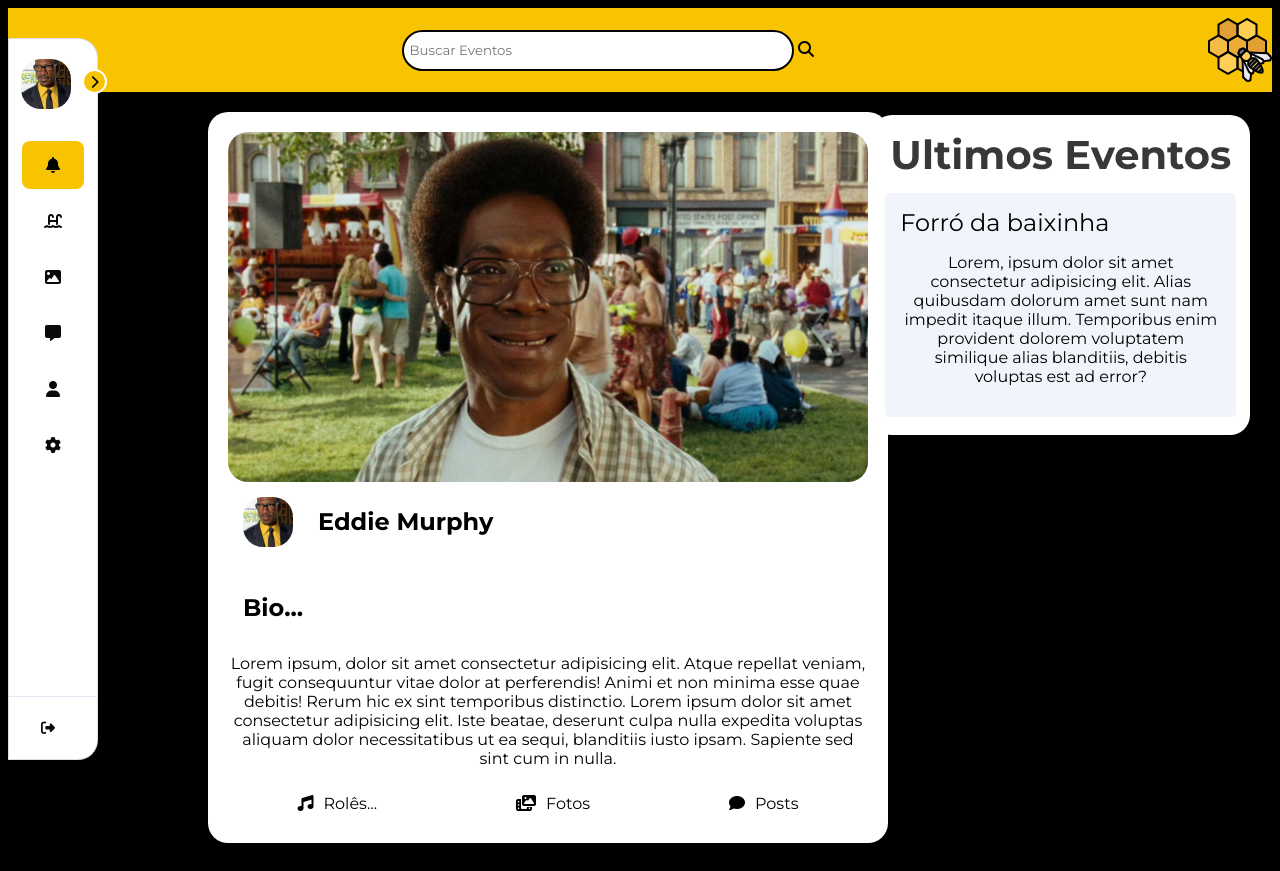
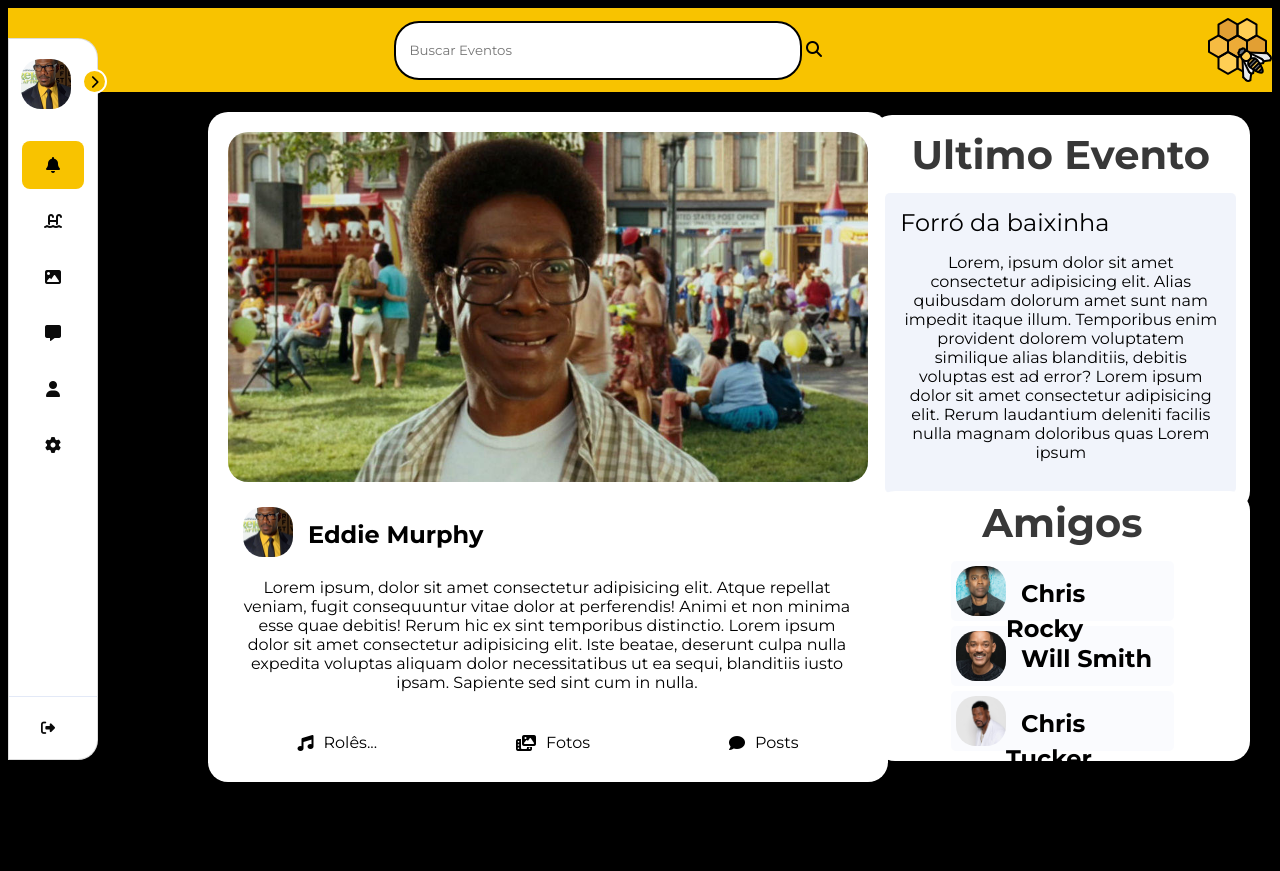
Before and after one commit to YuriLima66/redes_social_fatec, a plain HTML site: page perfil.html in a window 1280 px wide. After the commit the page ends 816 px from the top, so only its background shows below. Drawn offline with Linux system fonts and the light colour scheme; a script that the page names is missing; a web font is replaced by a local one.

Commit message:
atualizei o css

```diff
--- a/css/style.css
+++ b/css/style.css
@@ -73,6 +73,7 @@ h3:hover{
     border-radius: 25px;
     margin: auto;
     border: #000 solid 2px;
+    padding: 10px;
 }
 
 /* Conteúdo */
@@ -122,6 +123,42 @@ main {
 .ranking_lateral>ul{
    margin: auto;
     list-style-type: none;
+}
+/*2*/
+.ranking_lateral-2 {
+    position: absolute;
+    top: 491px;
+    right: 30px;
+    background-color: white;
+    width: 29vw;
+    height: auto;
+    border-radius: 20px;
+    display: flex;
+    flex-direction: column;
+    justify-content: center;
+    align-items: center;
+    padding: 2px;
+
+}
+
+
+.ranking_lateral-2>ul>li{
+    background-color: #e3e9f731;
+    display: flex;
+    justify-content: space-between;
+    padding: 15px;
+    margin: 5px auto;
+    border-radius: 5px;
+    padding: 5px;
+}
+.ranking_lateral-2>ul>li:hover{
+    background-color: #f8c300;
+
+}
+.ranking_lateral-2>ul{
+   margin: auto;
+    list-style-type: none;
+    width: 60%;
 }
 
 .container {
@@ -331,6 +368,16 @@ ul {
     object-fit: cover;
     border-radius: 20px;
 }
+#user_avatar_aside{
+    width: 50px;
+    height: 50px;
+    object-fit: cover;
+    border-radius: 20px;
+
+
+}
+
+
 
 #side_items {
     display: flex;
@@ -455,13 +502,35 @@ ul {
 
 .post-input {
     display: flex;
+    flex-direction: row;
     border-radius: 8px;
     padding: 15px;
     width: 95%;
     gap: 10px;
+
 }
-.post-input:hover{
+.post-input-2 {
+    display: flex;
+    flex-direction: column;
+    border-radius: 8px;
+    padding: 15px;
+    width: 95%;
+    gap: 5px;
+    margin-top: 10px;
+
+}
+.post-input:hover, .post-input-2:hover {
     background-color: #ebeaea98;
+}
+.perfil_1{
+    display: flex;
+    flex-direction: row;
+
+    height: 50px;
+}
+.bio{
+    margin-top: 0;
+
 }
 
 .actions {
@@ -489,4 +558,6 @@ ul {
     margin-top: 10px;
     text-indent: 15px;
     font-size: 1.5rem;
+    line-height: 35px;
+    color: #000;
 }
--- a/perfil.html
+++ b/perfil.html
@@ -49,7 +49,7 @@
 
                 </li>
                 <li class="side-item">
-                    <a href="#">
+                    <a href="usuario.html">
                         <i class="fa-solid fa-water-ladder"></i>
                         <span class="item-description">
                             Eventos
@@ -116,18 +116,20 @@
         <div class="container-pai">
             <div class="container-principal">
                 <img style="height: 350px; width: auto;" src="img/banners/Norbit.jpg" alt="avatar" id="user_avatar">
-                <div class="post-input">
-                    <img  src="img/profile/perfil-eddie.jpg" alt="avatar" id="user_avatar">
-                    <h4 class="nome-perfil" >Eddie Murphy</h4>
+                <div class="post-input-2">
+                    <div class="perfil_1">
+                        <img src="img/profile/perfil-eddie.jpg" alt="avatar" id="user_avatar">
+                        <h4 class="nome-perfil">Eddie Murphy</h4>
                     </div>
-                <div>
-                    <h4 class="nome-perfil" >Bio...</h4>
+                    <div class="bio">
                         <p>Lorem ipsum, dolor sit amet consectetur adipisicing elit. Atque repellat veniam, fugit
                             consequuntur vitae dolor at perferendis! Animi et non minima esse quae debitis! Rerum hic ex
                             sint temporibus distinctio. Lorem ipsum dolor sit amet consectetur adipisicing elit. Iste
                             beatae, deserunt culpa nulla expedita voluptas aliquam dolor necessitatibus ut ea sequi,
                             blanditiis iusto ipsam. Sapiente sed sint cum in nulla. </p>
                     </div>
+                </div>
+
                 <div class="actions">
 
                     <div class="action">
@@ -151,14 +153,49 @@
 
         </div>
         <aside class="ranking_lateral">
-            <h3>Ultimos Eventos</h3>
+            <h3>Ultimo Evento</h3>
 
             <ul>
                 <li>
                     <a href="usuario.html">Forró da baixinha</a>
                     <p>Lorem, ipsum dolor sit amet consectetur adipisicing elit. Alias quibusdam dolorum amet sunt nam
                         impedit itaque illum. Temporibus enim provident dolorem voluptatem similique alias blanditiis,
-                        debitis voluptas est ad error?</p>
+                        debitis voluptas est ad error?
+                        Lorem ipsum dolor sit amet consectetur adipisicing elit. Rerum laudantium deleniti facilis nulla
+                        magnam doloribus quas Lorem ipsum  </p>
+                </li>
+
+            </ul>
+
+
+
+        </aside>
+        <aside class="ranking_lateral-2">
+            <h3>Amigos</h3>
+
+            <ul>
+
+                <li>
+
+                    <div class="perfil_1">
+                        <img src="img/profile/rocky.jpg" alt="avatar" id="user_avatar">
+                        <h4 class="nome-perfil">Chris Rocky</h4>
+                    </div>
+
+                </li>
+                <li>
+
+                    <div class="perfil_1">
+                        <img src="img/profile/will.webp" alt="avatar" id="user_avatar">
+                        <h4 class="nome-perfil">Will Smith</h4>
+                    </div>
+                </li>
+                <li>
+
+                    <div class="perfil_1">
+                        <img src="img/profile/tucker.jpg" alt="avatar" id="user_avatar">
+                        <h4 class="nome-perfil">Chris Tucker</h4>
+                    </div>
                 </li>
 
             </ul>
```
Also changed, not shown: usuario.html (+2 -2 lines), img/profile/rocky.jpg (added), img/profile/tucker.jpg (added), img/profile/will.webp (added). Lines whose indentation alone changed are shown as unchanged.
